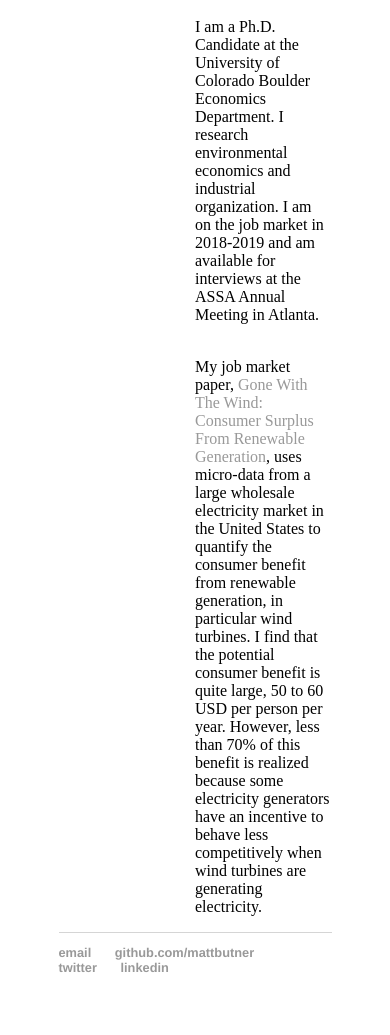
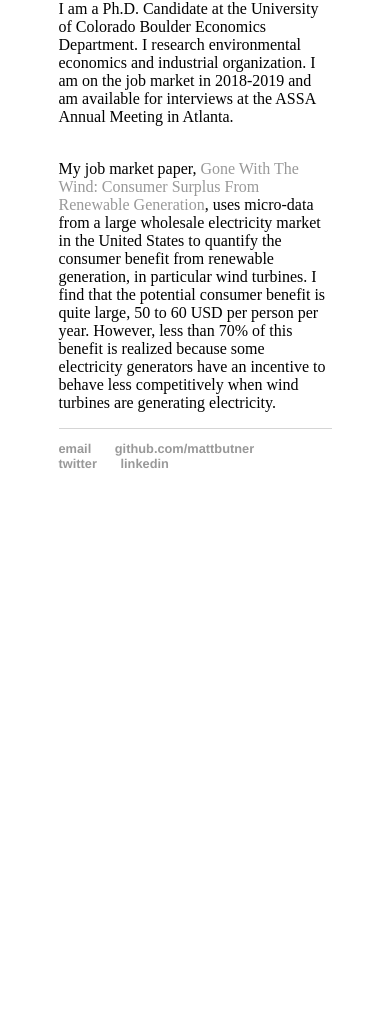
Before and after one commit to mattbutner/mattbutner.github.io, a Jekyll site: the page built from index.html, in a window 390 px wide. Shown: the part 456-1491 px from the top of the page. Built offline with Jekyll 4.4.1, drawn with Linux system fonts in a browser that asks for light colours; after the commit the page ends 987 px from its top, so only the background shows below that.

Commit message:
right not left

```diff
--- a/css/main.css
+++ b/css/main.css
@@ -55,10 +55,7 @@ img {
     height: auto;
 }
 @media screen and (max-width: 640px) {
-    .left{
-        float: none;
-        width: auto;
-    },
+    .left,
     .right {
         float: none;
         width: auto;
```
